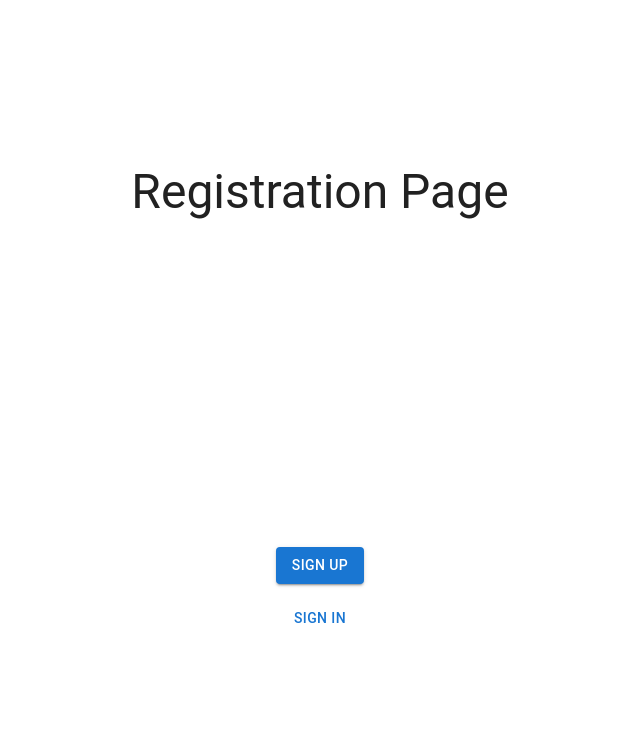
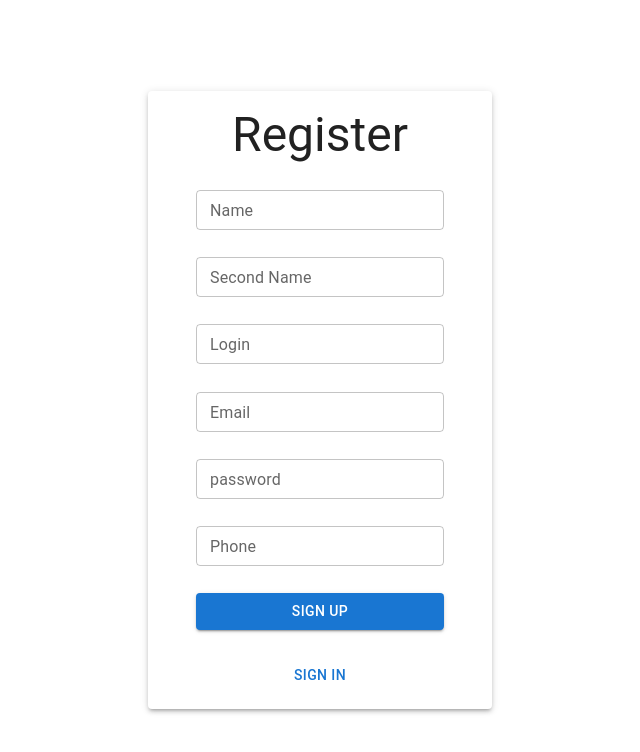
Before and after one commit to frontandrew/black-jack, a React (Vite) app in the folder packages/client/: page /sign-up in a window 1280 px wide. Shown: the top 752 px of the page, without its empty margins (320-960 px from the left). Built offline with nearby package versions, Linux system fonts and the light colour scheme.

Commit message:
made up the page reg

```diff
--- a/packages/client/src/pages/reg/view.tsx
+++ b/packages/client/src/pages/reg/view.tsx
@@ -1,29 +1,57 @@
-import { Box, Button, Grid, Typography } from '@mui/material'
+import {
+  Box,
+  Button,
+  Grid,
+  Paper,
+  TextField,
+  Typography,
+  useTheme,
+} from '@mui/material'
 import './style.css'
 import { useNavigate } from 'react-router'
 
 export const RegPage = () => {
+  const { spacing } = useTheme()
   const navigate = useNavigate()
 
   return (
-    <Box className="reg-page">
-      <Typography variant="h3">Registration Page</Typography>
-      <Grid direction="column" display="flex" gap="1em">
-        <Button
-          variant="contained"
-          onClick={() => {
-            navigate('/sign-up')
-          }}>
-          sign up
+    <Box className="login-page">
+      <Paper elevation={3} square={false}>
+        <form>
+          <Grid
+            direction="column"
+            display="flex"
+            gap="1.7em"
+            padding={spacing(2, 6)}>
+            <Typography variant="h3" align="center">
+              Register
+            </Typography>
+
+            <TextField label="Name" type="text" size="small" />
+
+            <TextField label="Second Name" type="text" size="small" />
+
+            <TextField label="Login" type="text" size="small" />
+
+            <TextField label="Email" type="text" size="small" />
+
+            <TextField label="password" type="password" size="small" />
+
+            <TextField label="Phone" type="text" size="small" />
+
+            <Button type="submit" variant="contained">
+              SIGN UP
             </Button>
             <Button
               variant="text"
               onClick={() => {
                 navigate('/sign-in')
               }}>
-          SIGN IN
+              sign in
             </Button>
           </Grid>
+        </form>
+      </Paper>
     </Box>
   )
 }
```
Lines whose indentation alone changed are shown as unchanged.
